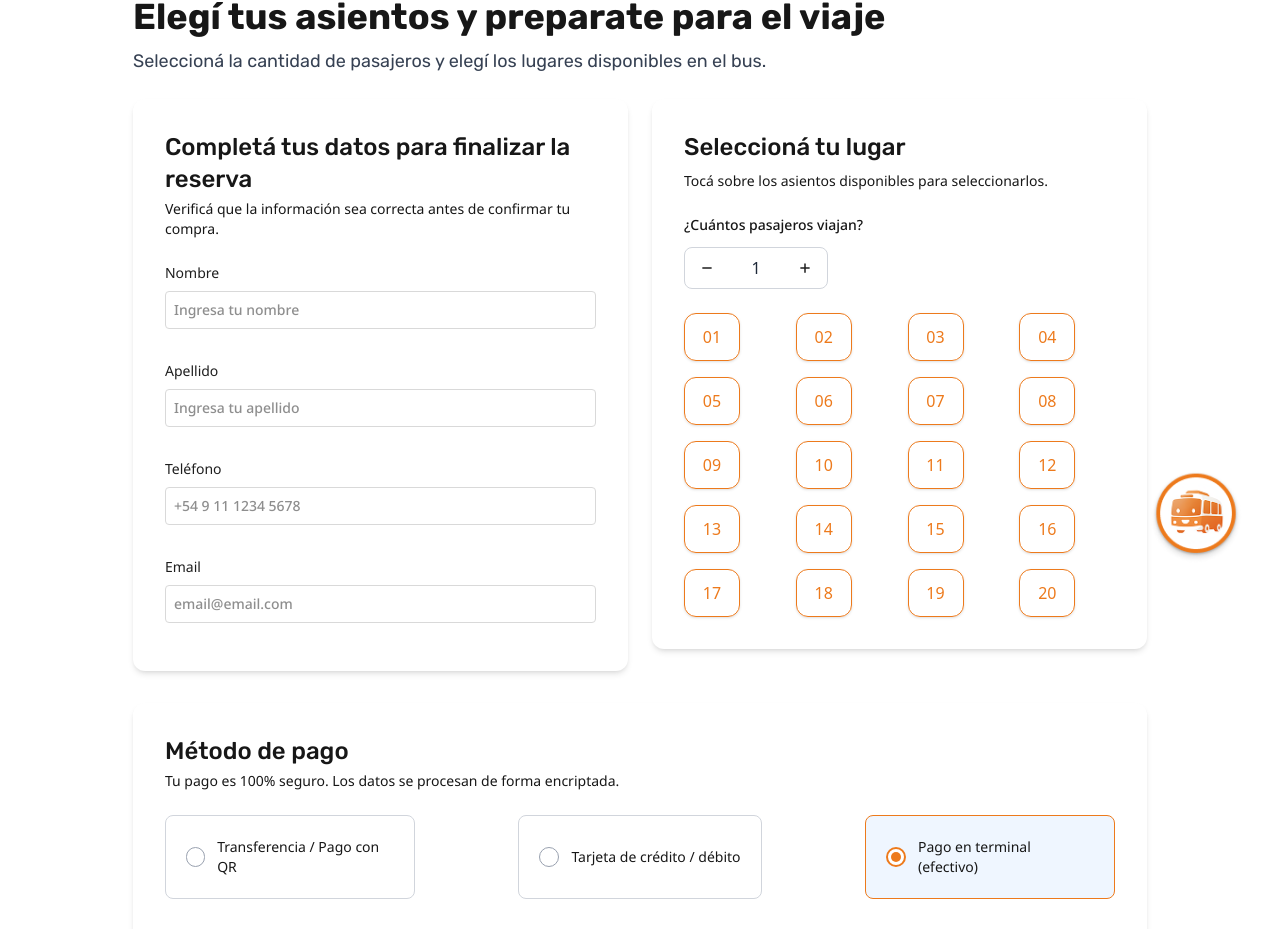
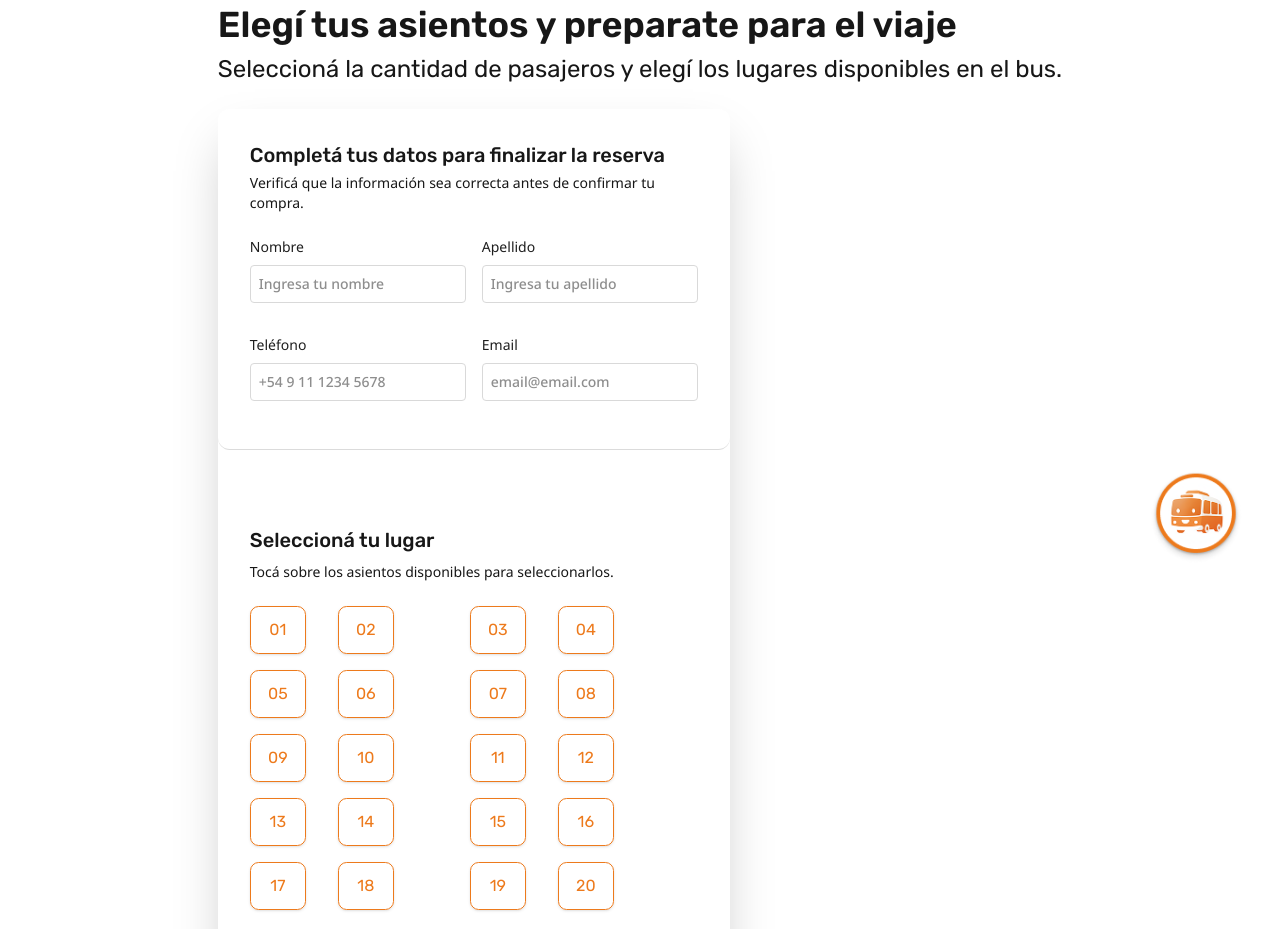
Before and after one commit to ezequielmanchula/triptap-frontend, a Next.js app: page /reservations/checkout in a window 1280 px wide. Shown: the part 199-1128 px from the top of the page. Built offline with nearby package versions, Linux system fonts and the light colour scheme.

Commit message:
style(reservations): font sizes and colors

```diff
--- a/src/app/(pages)/reservations/checkout/components/PassengerInfo.tsx
+++ b/src/app/(pages)/reservations/checkout/components/PassengerInfo.tsx
@@ -2,14 +2,13 @@ import React from 'react';
 import FormInput from "../../../../components/common/FormInput";
 
 export default function PassengerInfo() {
+  return (
+    <div className="rounded-xl p-6 sm:p-8 bg-white max-w-xl border-b border-[#DBDBDB]">
+      <h2 className="Rubik font-medium text-xl text-[#171717] mb-1">Completá tus datos para finalizar la reserva</h2>
+      <p className="Noto font-normal text-sm text-[#171717] mb-6">Verificá que la información sea correcta antes de confirmar tu compra.</p>
 
-  return (
-    <div className="rounded-xl shadow-md p-6 sm:p-8 bg-white">
-      <h2 className="Headline-Small font-medium text-[#171717] mb-1">Completá tus datos para finalizar la reserva</h2>
-      <p className="Title-Small text-[#171717] mb-6">Verificá que la información sea correcta antes de confirmar tu compra.</p>
-
-      <div className="flex flex-col gap-4">
-        <FormInput label="Nombre" type="text" placeholder="Ingresa tu nombre"  />
+      <div className="grid grid-cols-1 md:grid-cols-2 gap-4">
+        <FormInput label="Nombre" type="text" placeholder="Ingresa tu nombre" />
         <FormInput label="Apellido" type="text" placeholder="Ingresa tu apellido" />
         <FormInput label="Teléfono" type="tel" placeholder="+54 9 11 1234 5678" />
         <FormInput label="Email" type="email" placeholder="email@email.com" />
--- a/src/app/(pages)/reservations/checkout/components/PaymentMethod.tsx
+++ b/src/app/(pages)/reservations/checkout/components/PaymentMethod.tsx
@@ -15,16 +15,16 @@ export default function PaymentMethod() {
   ];
 
   return (
-    <div className="rounded-xl shadow-md p-6 sm:p-8 mt-8 bg-white">
-      <h2 className="Headline-Small font-medium text-[#171717] mb-1">Método de pago</h2>
-      <p className="Title-Small text-[#171717] mb-6">Tu pago es 100% seguro. Los datos se procesan de forma encriptada.</p>
+    <div className="p-6 sm:p-8 mt-8 bg-white max-w-xl ">
+      <h2 className="Rubik font-medium text-xl text-[#171717] mb-1">Método de pago</h2>
+      <p className="Noto font-normal text-sm text-[#171717] mb-6">Tu pago es 100% seguro. Los datos se procesan de forma encriptada.</p>
 
-      <div className="flex flex-col gap-3 lg:flex-row lg:justify-between">
+      <div className="flex flex-col gap-3">
         {paymentOptions.map((option) => (
           <div
             key={option.id}
             onClick={() => setSelectedPayment(option.id as PaymentOption)}
-            className={`flex items-center gap-3 border rounded-lg px-5 py-3 cursor-pointer transition-colors min-h-[84px] max-w-[250px] ${
+            className={`flex items-center gap-3 border rounded-lg px-5 py-3 cursor-pointer transition-colors min-h-[84px] min-w-[250px] ${
               selectedPayment === option.id
                 ? 'bg-blue-50 border-[#ED7A1C]'
                 : 'hover:bg-gray-50 border-gray-300'
@@ -45,14 +45,7 @@ export default function PaymentMethod() {
           </div>
         ))}
       </div>
+    </div>
 
-      <div className="flex justify-end mt-8">
-        <Link
-          href="./confirmation"
-          className="bg-[#ED7A1C] text-white py-2.5 px-6 rounded-lg hover:bg-[#d96c17] transition-colors duration-300 text-sm sm:text-base">
-          Reservar
-        </Link>
-      </div>
-    </div>
   );
 }
--- a/src/app/(pages)/reservations/checkout/components/SeatSelection.tsx
+++ b/src/app/(pages)/reservations/checkout/components/SeatSelection.tsx
@@ -1,5 +1,4 @@
 import React, { useState } from 'react';
-import { FaPlus, FaMinus } from "react-icons/fa6";
 
 interface SeatGridProps {
   seats: string[][];
@@ -8,40 +7,42 @@ interface SeatGridProps {
 }
 
 export default function SeatSelection() {
-  const seats: string[][] = [
+  const seatLeft: string[][] = [
     ['01', '02'],
-    ['03', '04'],
     ['05', '06'],
-    ['07', '08'],
     ['09', '10'],
-    ['11', '12'],
     ['13', '14'],
-    ['15', '16'],
     ['17', '18'],
-    ['19', '20'],
   ];
 
-  const [passenger, setPassenger] = useState(1);
+  const seatRight: string[][] = [
+    ['03', '04'],
+    ['07', '08'],
+    ['11', '12'],
+    ['15', '16'],
+    ['19', '20']
+  ];
+
   const [selectedSeats, setSelectedSeats] = useState<string[]>([]);
-
-  const increment = () => setPassenger((prev) => (prev < 20 ? prev + 1 : prev));
-  const decrement = () => setPassenger((prev) => (prev > 1 ? prev - 1 : prev));
 
   const toggleSeat = (seat: string) => {
     setSelectedSeats((prev) =>
       prev.includes(seat) ? prev.filter((s) => s !== seat) : [...prev, seat]
     );
   };
+  console.log('Asientos seleccionados:', selectedSeats);
 
   const SeatGrid: React.FC<SeatGridProps> = ({ seats, selectedSeats, toggleSeat }) => (
-    <div className="grid grid-cols-4 gap-3 sm:gap-4">
-      {seats.flat().map((seat) => {
+    <div className="flex flex-col justify-between gap-4">
+      {seats.map((row, rowIndex) => (
+        <div key={rowIndex} className="flex gap-8">
+          {row.map((seat) => {
             const isSelected = selectedSeats.includes(seat);
             return (
               <div
                 key={seat}
                 onClick={() => toggleSeat(seat)}
-            className={`text-center border border-[#ED7A1C] w-14 h-12 rounded-xl shadow-sm flex items-center justify-center font-medium cursor-pointer transition-colors text-sm sm:text-base ${
+                className={`text-center border border-[#ED7A1C] w-14 h-12 rounded-[8.64px] shadow-sm flex items-center justify-center font-normal cursor-pointer transition-colors Rubik text-sm sm:text-base ${
                   isSelected
                     ? 'bg-[#ED7A1C] text-white'
                     : 'text-[#ED7A1C] hover:bg-gray-100'
@@ -52,27 +53,18 @@ export default function SeatSelection() {
             );
           })}
         </div>
+      ))}
+    </div>
   );
 
   return (
-    <div className="rounded-xl shadow-md p-6 sm:p-8 bg-white">
-      <h2 className="Headline-Small font-medium text-[#171717] mb-2">Seleccioná tu lugar</h2>
-      <p className="Title-Small text-[#171717] mb-6">Tocá sobre los asientos disponibles para seleccionarlos.</p>
-
-      <div className="mb-6">
-        <h3 className="Title-Small font-medium text-[#171717] mb-3">¿Cuántos pasajeros viajan?</h3>
-        <div className="flex items-center justify-between border border-gray-300 rounded-lg w-36 px-4 py-2">
-          <button onClick={decrement} className="cursor-pointer">
-            <FaMinus size={12} color="#1E1E1E" />
-          </button>
-          <span className="text-gray-800">{passenger}</span>
-          <button onClick={increment} className="cursor-pointer">
-            <FaPlus size={12} color="#1E1E1E" />
-          </button>
+    <div className="p-6 sm:p-8 mt-8 bg-white max-w-xl border-b border-[#DBDBDB]">
+      <h2 className="Rubik font-medium text-xl text-[#171717] mb-2">Seleccioná tu lugar</h2>
+      <p className="Noto font-normal text-sm text-[#171717] mb-6">Tocá sobre los asientos disponibles para seleccionarlos.</p>
+      <div className='flex justify-between'>
+        <SeatGrid seats={seatLeft} selectedSeats={selectedSeats} toggleSeat={toggleSeat} />
+        <SeatGrid seats={seatRight} selectedSeats={selectedSeats} toggleSeat={toggleSeat} />
       </div>
-      </div>
-
-      <SeatGrid seats={seats} selectedSeats={selectedSeats} toggleSeat={toggleSeat} />
     </div>
   );
 }
--- a/src/app/(pages)/reservations/checkout/page.tsx
+++ b/src/app/(pages)/reservations/checkout/page.tsx
@@ -10,22 +10,21 @@ export default function Checkout() {
   return (
     <div className="min-h-screen py-12 px-4 sm:px-6 lg:px-10 flex flex-col gap-4">
       <div className="max-w-6xl mx-auto text-[#171717]">
-        <Link href="/reservations" className="inline-flex items-center gap-2 text-[#1E1E1E] hover:text-[#ED7A1C] transition-colors">
-          <FaArrowLeft size={20} />
-        </Link>
-
-        <h1 className="Display-Small font-bold mt-4 mb-2">Elegí tus asientos y preparate para el viaje</h1>
-        <p className="Headline-Small md:text-lg text-gray-700 mb-6">Seleccioná la cantidad de pasajeros y elegí los lugares disponibles en el bus.</p>
-        <div className="flex flex-col gap-6 lg:flex-row lg:items-start">
-          <div className="w-full lg:w-1/2">
-            <PassengerInfo />
-          </div>
-          <div className="w-full lg:w-1/2">
-            <SeatSelection />
+        <Link href="/reservations" className="inline-flex items-center gap-2 text-[#1E1E1E] hover:text-[#ED7A1C] transition-colors"><FaArrowLeft size={30} /></Link>
+        <h1 className="Rubik text-4xl font-semibold mt-4 mb-2">Elegí tus asientos y preparate para el viaje</h1>
+        <p className="Rubik font-normal text-2xl text-[#171717] mb-6">Seleccioná la cantidad de pasajeros y elegí los lugares disponibles en el bus.</p>
+        <div className="flex flex-col gap-3 items-start shadow-2xl rounded-xl max-w-lg">
+          <PassengerInfo />
+          <SeatSelection />
+          <PaymentMethod />
+          <div className="flex justify-end p-4 w-full">
+            <Link
+              href="./confirmation"
+              className="bg-[#ED7A1C] text-white py-2.5 px-50 m-3  rounded-lg hover:bg-[#d96c17] transition-colors duration-300 text-sm sm:text-base">
+              Reservar
+            </Link>
           </div>
         </div>
-
-        <PaymentMethod />
       </div>
     </div>
   );
```
Also changed, not shown: src/app/(pages)/reservations/page.tsx (+29 -28 lines). Lines whose indentation alone changed are shown as unchanged.
